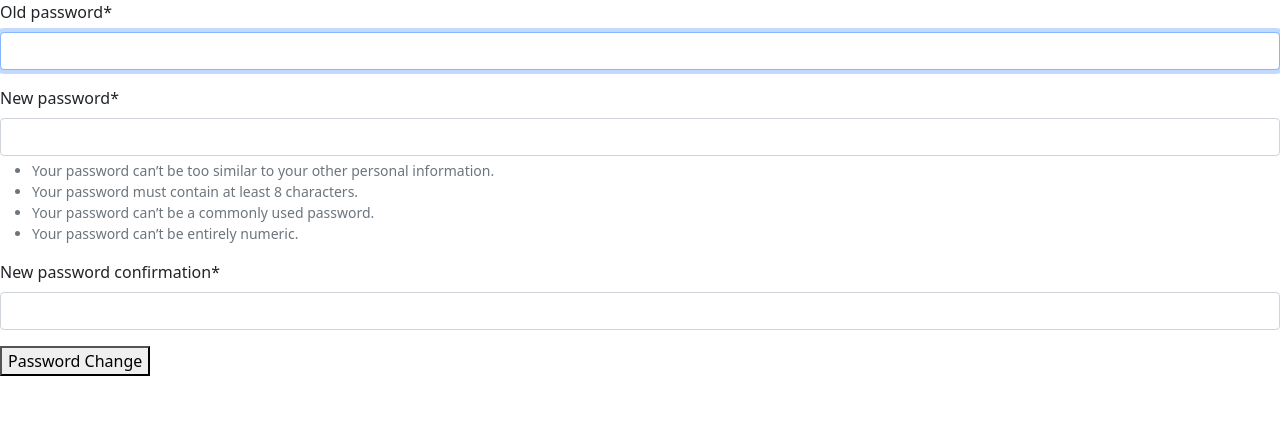
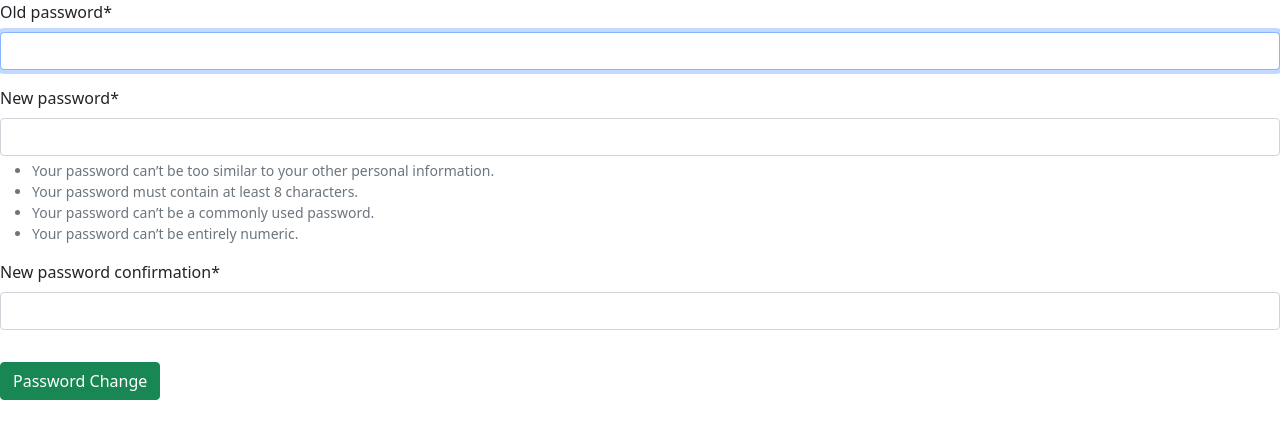
Before and after one commit to radman1007/Django-Book-Store, a Django app: a page that uses templates/registration/password_change_form.html in a window 1280 px wide. Shown: the top 446 px of the page. Run offline with Django 4.2, Linux system fonts and the light colour scheme; a user stored in the database is signed in; some libraries are stand-ins or nearby versions.

Commit message:
change btn color

```diff
--- a/templates/registration/password_change_form.html
+++ b/templates/registration/password_change_form.html
@@ -5,6 +5,6 @@
     <form action="" method="post">
         {% csrf_token %}
         {{ form|crispy }}
-        <button type="sunmit">Password Change</button>
+        <button class="btn btn-success mt-3" type="sunmit">Password Change</button>
     </form>
 {% endblock content %}
```
Also changed, not shown: db.sqlite3.
